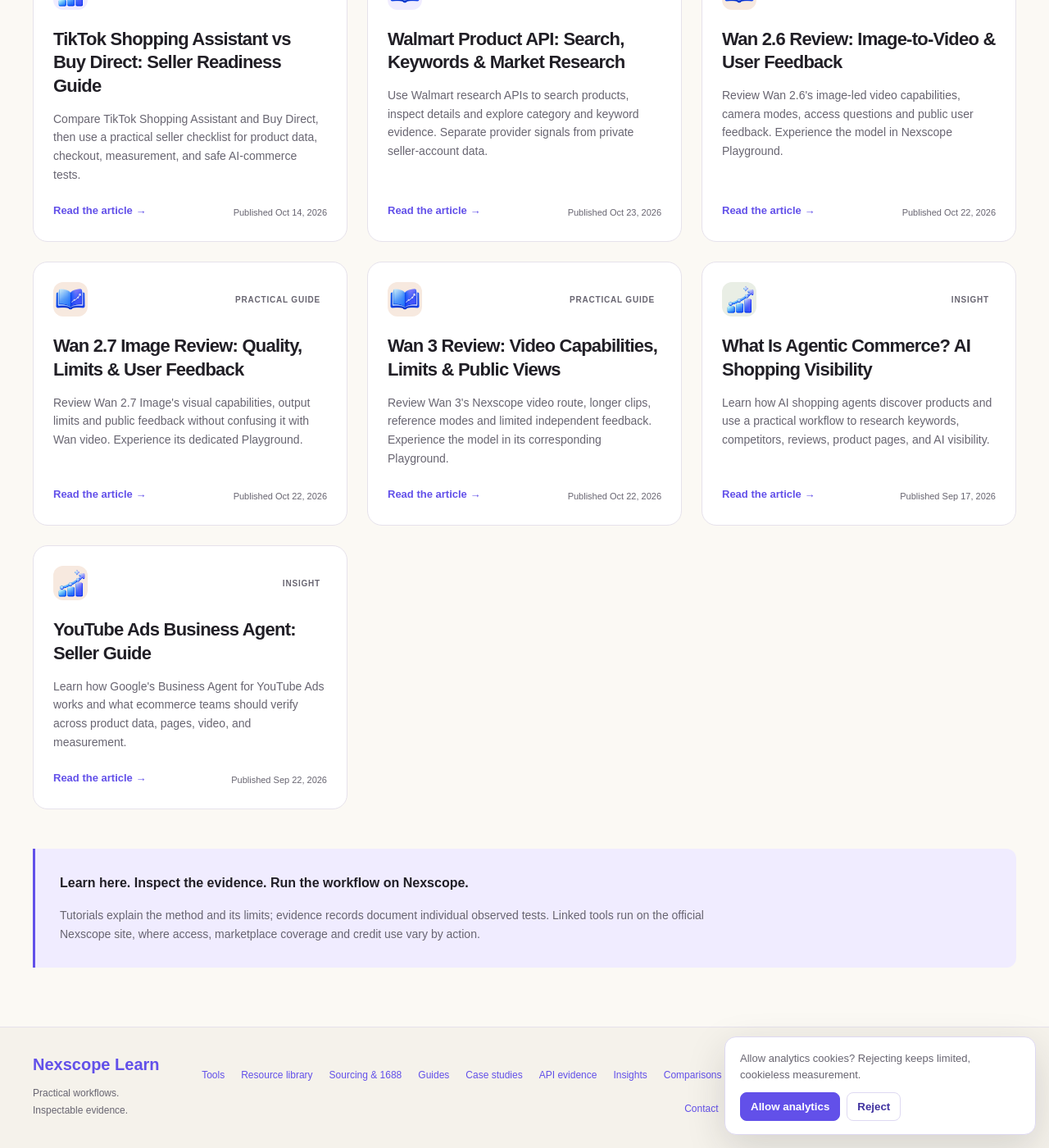
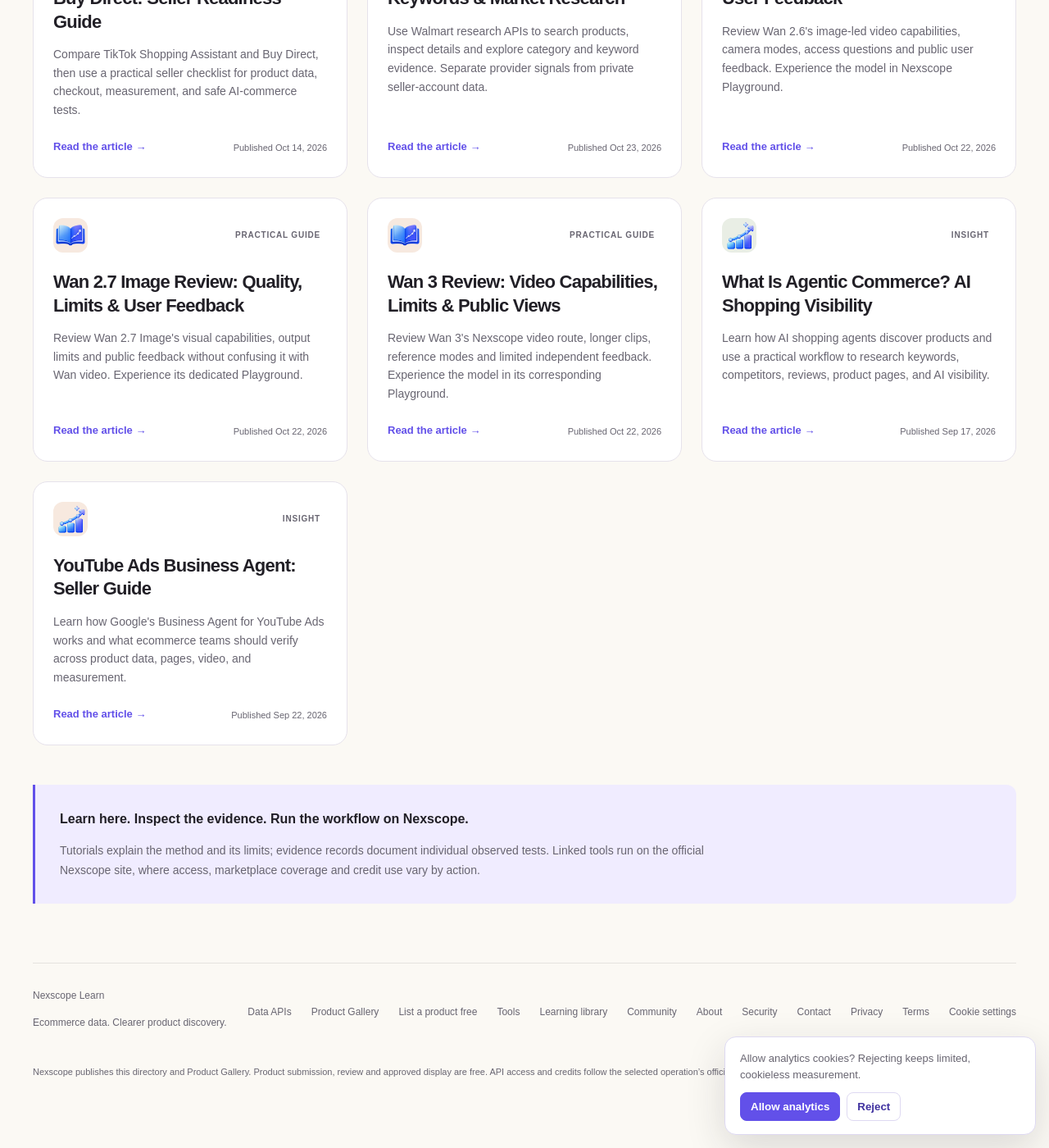
Before and after one commit to nexscope-ai/ecommerce-ai-tools, a Jekyll site: the page built from docs/index.md, in a window 1280 px wide and 1400 px high, scrolled down 16723 px. Shown: the whole window at 82% size. Built offline with Jekyll 4.4.1, drawn with Linux system fonts in a browser that asks for light colours; some of the changed text lies outside the part shown.

Commit message:
Align library header and footer with Learn homepage

```diff
--- /dev/null
+++ b/docs/_includes/site-footer.html
@@ -0,0 +1,18 @@
+<footer class="learn-site-footer"><div class="wrap resource-footer">
+  <div><a href="https://learn.nexscope.ai/">Nexscope Learn</a><p>Ecommerce data. Clearer product discovery.</p></div>
+  <nav aria-label="Footer">
+    <a href="/data/">Data APIs</a>
+    <a href="{{ '/product-showcase/' | relative_url }}">Product Gallery</a>
+    <a href="{{ '/product-showcase/submit/' | relative_url }}" data-showcase-submit-cta="footer">List a product free</a>
+    <a href="https://learn.nexscope.ai/tools/">Tools</a>
+    <a href="{{ '/' | relative_url }}">Learning library</a>
+    <a href="{{ '/community/' | relative_url }}">Community</a>
+    <a href="https://learn.nexscope.ai/about/">About</a>
+    <a href="https://learn.nexscope.ai/security/">Security</a>
+    <a href="https://learn.nexscope.ai/contact/">Contact</a>
+    <a href="https://www.nexscope.ai/privacy">Privacy</a>
+    <a href="https://www.nexscope.ai/terms">Terms</a>
+    <a href="#analytics-preferences">Cookie settings</a>
+  </nav>
+  <p class="learn-footer-disclosure">Nexscope publishes this directory and Product Gallery. Product submission, review and approved display are free. API access and credits follow the selected operation’s official documentation.</p>
+</div></footer>
--- /dev/null
+++ b/docs/_includes/site-header.html
@@ -0,0 +1,13 @@
+<header class="trends-header"><div class="wrap">
+  <a class="brand" href="https://learn.nexscope.ai/" aria-label="Nexscope learning home"><img src="https://learn.nexscope.ai/logo.png" alt="Nexscope" width="165" height="32"></a>
+  <button class="primary-menu-toggle" type="button" aria-expanded="false" aria-controls="primary-navigation" aria-label="Open navigation menu"><span aria-hidden="true"></span><span aria-hidden="true"></span><span aria-hidden="true"></span></button>
+  <nav class="primary-navigation" id="primary-navigation" aria-label="Primary navigation">
+    <ul>
+      <li><a href="/data/" data-track-tool="data-directory">Data APIs</a></li>
+      <li><a href="{{ '/product-showcase/' | relative_url }}" data-track-tool="product-gallery"{% if page.product_showcase_page %} aria-current="{% if page.url == '/product-showcase/' %}page{% else %}location{% endif %}"{% endif %}>Product Gallery</a></li>
+      <li><a href="https://learn.nexscope.ai/tools/">Tools</a></li>
+      <li><a href="{{ '/' | relative_url }}"{% unless page.product_showcase_page %} aria-current="{% if page.url == '/' %}page{% else %}location{% endif %}"{% endunless %}>Guides &amp; resources</a></li>
+      <li><a class="nav-cta" {% if page.url == '/product-showcase/submit/' %}data-submission-form-jump="navigation"{% else %}data-showcase-submit-cta="navigation"{% endif %} href="{% if page.url == '/product-showcase/submit/' %}#product-submission-form{% else %}{{ '/product-showcase/submit/' | relative_url }}{% endif %}">List a product free →</a></li>
+    </ul>
+  </nav>
+</div></header>
--- a/docs/_layouts/default.html
+++ b/docs/_layouts/default.html
@@ -164,8 +164,8 @@
     {% if page.seller_help_page %}<link rel="stylesheet" href="{{ '/assets/seller-help.css' | relative_url }}?v=1">{% endif %}
     {% if page.audit_tool %}<link rel="stylesheet" href="{{ '/assets/ecommerce-audit-tool.css' | relative_url }}?v=1">{% endif %}
     {% if page.not_found_page %}<link rel="stylesheet" href="{{ '/assets/not-found.css' | relative_url }}?v=2">{% endif %}
-    <link rel="stylesheet" href="{{ '/assets/primary-navigation.css' | relative_url }}?v=1">
-    <script src="{{ '/assets/trends.js' | relative_url }}?v=16" defer></script>
+    <link rel="stylesheet" href="{{ '/assets/primary-navigation.css' | relative_url }}?v=2">
+    <script src="{{ '/assets/trends.js' | relative_url }}?v=17" defer></script>
     {% unless page.private_page %}
     <script src="{{ '/assets/traffic-attribution.js' | relative_url }}?v=1" defer></script>
     <script src="{{ '/assets/analytics.js' | relative_url }}?v=8" defer></script>
@@ -184,44 +184,7 @@
   {% if page.community_page %}{% assign section = 'community' %}{% endif %}
   <body data-seller-intent="{{ page.seller_intent | escape }}" class="trends-page{% unless is_hub %} trends-article{% endunless %}{% if page.product_showcase_page %} product-showcase-page{% endif %}{% if page.not_found_page %} not-found-page{% endif %}">
     <a class="skip-link" href="#main-content">Skip to content</a>
-    <header class="trends-header"><div class="wrap">
-      <a class="brand" href="https://learn.nexscope.ai/" aria-label="Nexscope home"><img src="https://learn.nexscope.ai/logo.png" alt="Nexscope" width="166" height="42"></a>
-      <button class="primary-menu-toggle" type="button" aria-expanded="false" aria-controls="primary-navigation" aria-label="Open navigation menu">
-        <span aria-hidden="true"></span><span aria-hidden="true"></span><span aria-hidden="true"></span>
-      </button>
-      <nav class="primary-navigation" id="primary-navigation" aria-label="Primary">
-        {% assign topic_current = 'location' %}{% if page.layout == 'topic' %}{% assign topic_current = 'page' %}{% endif %}
-        <ul>
-          <li><a href="https://learn.nexscope.ai/tools/">Tools</a></li>
-          <li><a href="/data/">Data APIs</a></li>
-          <li><a href="{{ '/product-showcase/' | relative_url }}"{% if page.product_showcase_page %} aria-current="page"{% endif %}>Product Gallery</a></li>
-          <li class="learning-menu-item">
-            <details class="learning-menu"{% if page.learning_topic %} data-current-topic="true"{% endif %}>
-              <summary>Learning paths <span class="learning-menu-chevron" aria-hidden="true">⌄</span></summary>
-              <div class="learning-menu-panel">
-                <span class="learning-menu-heading">What would you like to do?</span>
-                <ul>
-                  {% for topic in site.data.learning_topics %}
-                  {% assign topic_url = '/topics/' | append: topic.id | append: '/' %}
-                  <li><a href="{{ topic_url | relative_url }}"{% if page.learning_topic == topic.id %} aria-current="{{ topic_current }}"{% endif %}><strong>{{ topic.title | escape }}</strong><span>{% case topic.id %}{% when 'research' %}Explore demand, keywords and competitors{% when 'visibility' %}Improve search and AI discovery{% when 'sourcing' %}Find and compare sourcing candidates{% when 'agents' %}Build connected ecommerce workflows{% when 'creative' %}Create and review product assets{% when 'evidence' %}Explore real tests and worked examples{% endcase %}</span></a></li>
-                  {% endfor %}
-                </ul>
-              </div>
-            </details>
-          </li>
-          <li><a href="{{ '/community/' | relative_url }}"{% if page.community_page %} aria-current="page"{% endif %}>Community</a></li>
-          {% if page.url == '/' or page.seller_help_page or page.product_showcase_page %}
-          <li><a class="nav-cta" {% if page.url == '/product-showcase/submit/' %}data-submission-form-jump="navigation"{% else %}data-showcase-submit-cta="navigation"{% endif %} href="{% if page.url == '/product-showcase/submit/' %}#product-submission-form{% else %}{{ '/product-showcase/submit/' | relative_url }}{% endif %}">{% if page.url == '/product-showcase/submit/' %}Review your product ↓{% else %}Get free feedback →{% endif %}</a></li>
-          {% elsif page.next_step %}
-          <li><a class="nav-cta" data-cta-placement="nav" data-step-id="{{ page.next_step.id | escape }}" data-buyer-intent="{{ page.next_step.intent | default: 'unspecified' | escape }}" href="{{ page.next_step.url | escape }}">{% if page.model_kind %}Try {{ page.model_name | escape }} ↗{% else %}See the next step ↗{% endif %}</a></li>
-          {% elsif page.url == '/getting-started/' %}
-          <li><a class="nav-cta" href="#ai-video-generator">Pick a tool ↓</a></li>
-          {% else %}
-          <li><a class="nav-cta" href="https://www.nexscope.ai/?co-from=learn">Explore Nexscope ↗</a></li>
-          {% endif %}
-        </ul>
-      </nav>
-    </div></header>
+    {% include site-header.html %}
     <main class="wrap" id="main-content">
       {% unless is_hub %}
       <nav class="resource-breadcrumb" aria-label="Breadcrumb">
@@ -277,7 +240,7 @@
       </article>
       {% unless is_hub %}</div>{% endunless %}
     </main>
-    <footer><div class="wrap resource-footer"><div><a class="brand" href="https://learn.nexscope.ai/">Nexscope Learn</a><p>Practical workflows. Inspectable evidence.</p></div><nav aria-label="Footer"><a href="https://learn.nexscope.ai/tools/">Tools</a><a href="{{ '/' | relative_url }}">Resource library</a><a href="{{ '/topics/sourcing/' | relative_url }}">Sourcing &amp; 1688</a><a href="{{ '/guides/' | relative_url }}">Guides</a><a href="{{ '/case-studies/' | relative_url }}">Case studies</a><a href="{{ '/api-evidence/' | relative_url }}">API evidence</a><a href="{{ '/ecommerce-trends/' | relative_url }}">Insights</a><a href="{{ '/alternatives/' | relative_url }}">Comparisons</a><a href="{{ '/product-showcase/' | relative_url }}">Product Gallery</a><a href="https://learn.nexscope.ai/about/">About Nexscope</a><a href="{{ '/about/' | relative_url }}">About Learn</a><a href="https://learn.nexscope.ai/security/">Security</a><a href="https://learn.nexscope.ai/contact/">Contact</a><a href="{{ '/editorial-policy/' | relative_url }}">Editorial policy</a><a href="/data/">Data APIs</a><a href="https://www.nexscope.ai/privacy">Privacy</a><a href="https://www.nexscope.ai/terms">Terms</a><a href="{{ '/community/' | relative_url }}">Community</a></nav></div></footer>
+    {% include site-footer.html %}
     {% if page.product_showcase_page %}<script src="{{ '/assets/vendor/markdown-it-14.3.2.min.js' | relative_url }}" defer></script><script src="{{ '/assets/product-showcase-markdown.js' | relative_url }}?v=2" defer></script><script src="https://unpkg.com/lucide@1.48.0/dist/umd/lucide.min.js" defer></script><script src="{{ '/assets/product-showcase.js' | relative_url }}?v=36" defer></script>{% endif %}
     {% if page.audit_tool %}<script src="{{ '/assets/ecommerce-audit-tool.js' | relative_url }}?v=1" defer></script>{% endif %}
     {% if page.not_found_page %}<script src="{{ '/assets/not-found.js' | relative_url }}?v=1" defer></script>{% endif %}
--- a/docs/assets/primary-navigation.css
+++ b/docs/assets/primary-navigation.css
@@ -1,29 +1,31 @@
-/* Shared desktop dropdown and touch-friendly mobile learning paths. */
-.trends-header .primary-navigation > ul { flex-wrap: nowrap; gap: 28px; }
-.learning-menu { position: relative; }
-.trends-header .learning-menu > summary { display: flex; align-items: center; gap: 7px; min-height: 44px; padding: 0; color: var(--ink); font-size: 14px; font-weight: 600; cursor: pointer; list-style: none; }
-.learning-menu > summary::-webkit-details-marker { display: none; }
-.learning-menu-chevron { display: inline-block; transition: transform .18s; }
-.learning-menu[open] .learning-menu-chevron { transform: rotate(180deg); }
-.trends-header .learning-menu[data-current-topic] > summary, .trends-header .learning-menu[open] > summary, .trends-header .learning-menu > summary:hover { color: var(--accent); }
-.learning-menu[data-current-topic] > summary { text-decoration: underline; text-decoration-thickness: 2px; text-underline-offset: 8px; }
-.learning-menu-panel { position: absolute; z-index: 60; top: calc(100% + 14px); left: 50%; width: 590px; max-width: calc(100vw - 48px); padding: 20px; transform: translateX(-50%); border: 1px solid var(--line); border-radius: 18px; background: #fff; box-shadow: 0 18px 50px rgb(35 26 64 / 14%); }
-.learning-menu-heading { display: block; margin: 0 10px 12px; color: var(--muted); font-size: 11px; font-weight: 700; letter-spacing: .09em; text-transform: uppercase; }
-.trends-header .learning-menu-panel ul { display: grid; grid-template-columns: repeat(2, minmax(0, 1fr)); gap: 6px; }
-.trends-header .learning-menu-panel a { display: block; min-height: 84px; padding: 13px 12px; border: 1px solid transparent; border-radius: 11px; text-decoration: none; }
-.learning-menu-panel a strong { display: block; font-size: 14px; line-height: 1.4; }
-.learning-menu-panel a span { display: block; margin-top: 5px; color: var(--muted); font-size: 12px; font-weight: 400; line-height: 1.5; }
-.trends-header .learning-menu-panel a:hover, .trends-header .learning-menu-panel a[aria-current] { background: #f5f2ff; border-color: #e5ddff; color: var(--accent); text-decoration: none; }
-.trends-header .primary-navigation .learning-menu-panel a[aria-current]:not(.nav-cta) { text-decoration: none; }
-.trends-header .primary-navigation > ul > li > a:not(.nav-cta) { white-space: nowrap; }
-@media (max-width: 900px) {
-  .trends-header .primary-navigation { max-height: calc(100dvh - 96px); overflow-y: auto; overscroll-behavior: contain; }
-  .trends-header .primary-navigation > ul { gap: 4px; }
-  .trends-header .learning-menu > summary { justify-content: space-between; min-height: 46px; padding: 10px 12px; border-radius: 10px; }
-  .learning-menu[data-current-topic] > summary { background: #f5f2ff; text-decoration: none; }
-  .learning-menu-panel { position: static; width: auto; max-width: none; margin: 4px 0 10px; padding: 12px 4px 4px; transform: none; border: 0; border-left: 2px solid #e5ddff; border-radius: 0; box-shadow: none; }
-  .learning-menu-heading { margin-left: 12px; }
-  .trends-header .learning-menu-panel ul { grid-template-columns: 1fr; gap: 2px; }
-  .trends-header .learning-menu-panel a { width: 100%; min-height: 64px; padding: 10px 12px; }
+/* Match the root Learn homepage shell; article and topic layouts stay scoped. */
+.trends-header { position: relative; z-index: 12; background: #fbf9f4; border-bottom: 1px solid #211f261a; color: #211f26; }
+.trends-header > .wrap { position: static; display: flex; align-items: center; justify-content: space-between; flex-wrap: nowrap; gap: 24px; width: min(1200px, calc(100% - 64px)); min-height: 90px; margin-inline: auto; padding: 0; }
+.trends-header .brand { flex: none; line-height: 0; }
+.trends-header .brand img { display: block; width: 165px; height: 32px; object-fit: contain; }
+.trends-header .primary-navigation { display: block; margin: 0; padding: 0; }
+.trends-header .primary-navigation > ul { display: flex; align-items: center; flex-wrap: nowrap; gap: clamp(14px, 1.8vw, 26px); margin: 0; padding: 0; list-style: none; }
+.trends-header .primary-navigation a { display: inline-flex; align-items: center; min-height: 44px; padding: 0; color: inherit; font-size: 14px; font-weight: 600; text-decoration: none; white-space: nowrap; }
+.trends-header .primary-navigation a:hover, .trends-header .primary-navigation a[aria-current]:not(.nav-cta) { color: #6250e9; text-decoration: none; }
+.trends-header .primary-navigation .nav-cta { justify-content: center; padding: 0 20px; border-radius: 999px; background: linear-gradient(135deg, #3b82f6, #8b5cf6); color: #fff; font-weight: 700; box-shadow: 0 8px 24px rgb(59 130 246 / 18%); }
+.trends-header .primary-navigation .nav-cta:hover { color: #fff; background: linear-gradient(135deg, #2f72eb, #7549e7); }
+.trends-header .primary-menu-toggle { display: none; box-shadow: none; }
+.trends-page .learn-site-footer { border-top: 0; padding: 0; background: #fbf9f4; color: #686571; font: 12px/1.6 Arial, Helvetica, sans-serif; }
+.trends-page .learn-site-footer .resource-footer { display: flex; flex-direction: row; align-items: initial; justify-content: space-between; flex-wrap: wrap; gap: 20px; width: min(1200px, calc(100% - 64px)); padding-block: 30px; border-top: 1px solid #211f261a; }
+.trends-page .learn-site-footer a { color: inherit; font-size: inherit; font-weight: 400; text-decoration: none; }
+.trends-page .learn-site-footer a:hover { color: #6250e9; }
+.trends-page .learn-site-footer p { margin-top: 14px; color: inherit; }
+.trends-page .learn-site-footer nav { display: flex; gap: 24px; align-items: center; justify-content: flex-start; flex-wrap: wrap; margin: 0; }
+.trends-page .learn-site-footer .learn-footer-disclosure { width: 100%; font-size: 11px; }
+@media (max-width: 1180px) {
+  .trends-header > .wrap { width: calc(100% - 36px); min-height: 72px; padding: 0; }
+  .trends-header .primary-menu-toggle { position: relative; z-index: 52; display: grid; place-content: center; gap: 5px; flex: none; width: 46px; height: 46px; margin-left: auto; padding: 0; border: 1px solid #ddd8e8; border-radius: 12px; background: #fff; color: #211f26; cursor: pointer; }
+  .trends-header .primary-navigation { display: none; position: absolute; z-index: 50; top: 100%; left: 0; right: 0; width: auto; max-height: calc(100dvh - 72px); overflow-y: auto; margin: 0; padding: 12px 18px 20px; border: 0; border-bottom: 1px solid #ddd8e8; border-radius: 0; background: #fbf9f4; box-shadow: 0 16px 24px rgb(33 31 38 / 10%); visibility: visible; opacity: 1; pointer-events: auto; transform: none; backdrop-filter: none; }
+  .trends-header .primary-navigation.is-open { display: block; }
+  .trends-header .primary-navigation > ul { display: flex; flex-direction: column; align-items: stretch; gap: 2px; max-width: 1200px; margin-inline: auto; }
+  .trends-header .primary-navigation a { display: flex; width: 100%; min-height: 48px; padding: 0 14px; border-radius: 0; }
+  .trends-header .primary-navigation a:hover, .trends-header .primary-navigation a[aria-current] { background: transparent; }
+  .trends-header .primary-navigation .nav-cta { margin-top: 8px; padding: 0 20px; border-radius: 999px; }
 }
-@media (prefers-reduced-motion: reduce) { .learning-menu-chevron { transition: none; } }
+@media (max-width: 600px) { .trends-page .learn-site-footer .resource-footer { width: calc(100% - 36px); } }
+@media (max-width: 440px) { .trends-header .brand img { width: 140px; height: auto; } }
--- a/docs/assets/trends.js
+++ b/docs/assets/trends.js
@@ -51,7 +51,7 @@
   const primaryMenuToggle = document.querySelector('.primary-menu-toggle');
   const primaryNavigation = document.querySelector('.primary-navigation');
   if (primaryMenuToggle && primaryNavigation) {
-    const compactNavigation = window.matchMedia('(max-width: 900px)');
+    const compactNavigation = window.matchMedia('(max-width: 1180px)');
     const setPrimaryMenuOpen = (open, returnFocus = false) => {
       const shouldOpen = Boolean(open && compactNavigation.matches);
       primaryMenuToggle.setAttribute('aria-expanded', String(shouldOpen));
```
